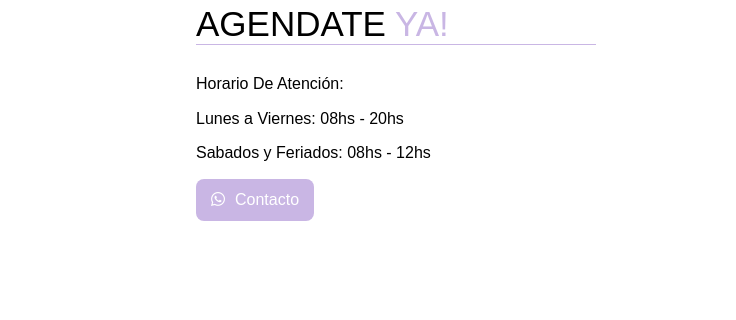
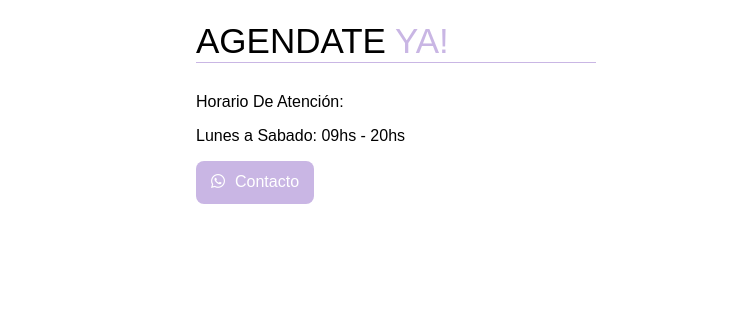
Before and after one commit to Jona-Martinez/sara-coiffure, a plain HTML site: page index.html in a window 1280 px wide. Shown: the part 932-1252 px from the top of the page, 544-1280 px from the left. Drawn offline with Linux system fonts and the light colour scheme.

Commit message:
New schedule

```diff
--- a/index.html
+++ b/index.html
@@ -66,8 +66,7 @@
             <div class="text-container-main">
                 <h2 class="tittle left" style="border-bottom: 1px solid #C9B6E4;">AGENDATE <span style="color: #C9B6E4;">YA!</span></h2>
                 <p>Horario De Atención:</p>
-                <p>Lunes a Viernes: 08hs - 20hs</p>
-                <p>Sabados y Feriados: 08hs - 12hs</p>
+                <p>Lunes a Sabado: 09hs - 20hs</p>
                 <p class="parrrafo"></p>
                 <a href="https://wa.link/4uvq3y" class="cta"><i class="fa-brands fa-whatsapp" style="margin-right: 10px;"></i>Contacto</a>
             </div>
```
